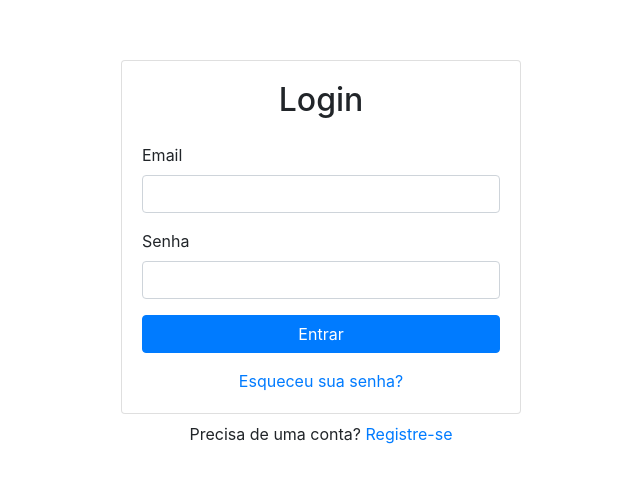
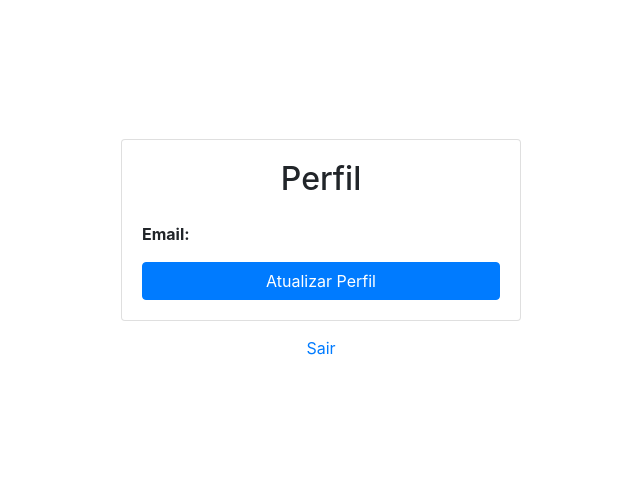
Before and after one commit to LeonardoChermaut/firebase-react-auth, a React (Create React App) app: page / in a window 1280 px wide. Before the commit this address led to /login. Shown: the part 147-630 px from the top of the page, without its empty margins (319-959 px from the left). Built offline with nearby package versions, Linux system fonts and the light colour scheme; no server answers.

Commit message:
fix: refresh page logout user, increment const on firebase and adjust context with reduce, package.json.

```diff
--- a/src/App.jsx
+++ b/src/App.jsx
@@ -17,7 +17,8 @@ export const App = () => {
           <AuthProvider>
             <Switch>
               <PrivateRoute exact path="/" component={Dashboard} />
-              <PrivateRoute path="/update-profile" component={Profile} />
+              <PrivateRoute exact path="/register" component={EmployeForm} />
+              <PrivateRoute path="/profile" component={Profile} />
               <Route path="/signup" component={Signup} />
               <Route path="/login" component={Login} />
               <Route path="/forgot-password" component={ForgotPassword} />
--- a/src/components/darshboard/Dashboard.jsx
+++ b/src/components/darshboard/Dashboard.jsx
@@ -2,7 +2,7 @@ import React, { useState } from "react";
 import { Card, Button, Alert } from "react-bootstrap";
 import { Link, useHistory } from "react-router-dom";
 import { useAuth } from "../../contexts/index";
-import { EmployeForm } from "../employe-form/EmployeForm";
+import { EmployeForm } from "../index";
 
 export const Dashboard = () => {
   const history = useHistory();
@@ -14,8 +14,8 @@ export const Dashboard = () => {
       await logout();
       history.push("/login");
     } catch (error) {
+      setError("Failed to log out");
       console.error("error logout\n", error.message);
-      setError("Failed to log out");
     }
   };
 
@@ -25,8 +25,8 @@ export const Dashboard = () => {
         <Card.Body>
           <h2 className="text-center mb-4">Perfil</h2>
           {error && <Alert variant="danger">{error}</Alert>}
-          <strong>Email:</strong> {currentUser.email}
-          <Link to="/update-profile" className="btn btn-primary w-100 mt-3">
+          <strong>Email:</strong> {currentUser && currentUser.email}
+          <Link to="/profile" className="btn btn-primary w-100 mt-3">
             Atualizar Perfil
           </Link>
         </Card.Body>
--- a/src/components/employe-form/EmployeForm.jsx
+++ b/src/components/employe-form/EmployeForm.jsx
@@ -1,4 +1,4 @@
-import { React, useState } from "react";
+import React, { useState } from "react";
 import { db, storage } from "../../db/firebase";
 import { useAuth } from "../../contexts/authContext";
 import { Form, Button, Row, Col } from "react-bootstrap";
@@ -25,7 +25,7 @@ export const EmployeForm = () => {
     const fileRef = storageRef.child(photo.name);
     const fileSnapshot = await fileRef.put(photo);
     const fileUrl = await fileSnapshot.ref.getDownloadURL();
-    await db.collection("funcionarios").add({
+    await db.collection("employee").add({
       name,
       email,
       hiringDate,
@@ -51,6 +51,7 @@ export const EmployeForm = () => {
   };
 
   return (
+
     <Form onSubmit={handleFormSubmit}>
       <Form.Group controlId="formName">
         <Form.Label>Nome</Form.Label>
--- a/src/contexts/authContext.js
+++ b/src/contexts/authContext.js
@@ -1,12 +1,5 @@
-import React, {
-  createContext,
-  useContext,
-  useState,
-  useEffect,
-  useReducer,
-} from "react";
-import { auth, createUser, signOutUser, signInUser } from "../db/firebase";
-import { authReducer } from "./authReducer";
+import React, { createContext, useContext, useState, useEffect } from "react";
+import { auth, createUser, signOutUser, signInUser, passwordReset } from "../db/firebase";
 
 const AuthContext = createContext();
 
@@ -14,12 +7,13 @@ export const useAuth = () => useContext(AuthContext);
 
 export const AuthProvider = ({ children }) => {
   const [currentUser, setCurrentUser] = useState(null);
-  const [state, dispatch] = useReducer(authReducer, { currentUser });
+  const [loading, setLoading] = useState(true);
+  const [mounted, setMounted] = useState(false);
 
   const login = async (email, password) => {
     try {
       const { user } = await signInUser(auth, email, password);
-      dispatch({ type: "LOGIN", payload: user });
+      if (mounted) setCurrentUser(user);
     } catch (error) {
       console.error("error login\n", error.message);
     }
@@ -28,7 +22,7 @@ export const AuthProvider = ({ children }) => {
   const logout = async () => {
     try {
       await signOutUser(auth);
-      dispatch({ type: "LOGOUT" });
+      if (mounted) setCurrentUser(null);
     } catch (error) {
       console.error(error.message);
     }
@@ -37,7 +31,7 @@ export const AuthProvider = ({ children }) => {
   const signup = async (email, password) => {
     try {
       const { user } = await createUser(auth, email, password);
-      dispatch({ type: "SIGNUP", payload: user });
+      if (mounted) setCurrentUser(user);
     } catch (error) {
       console.error(error.message);
     }
@@ -45,9 +39,9 @@ export const AuthProvider = ({ children }) => {
 
   const resetPassword = async (email) => {
     try {
-      await auth.sendPasswordResetEmail(email);
+      await passwordReset(email);
     } catch (error) {
-     console.error(error.message);
+      console.error(error.message);
     }
   };
 
@@ -62,18 +56,34 @@ export const AuthProvider = ({ children }) => {
   };
 
   useEffect(() => {
-    const unsubscribe = auth.onAuthStateChanged(setCurrentUser);
-    return unsubscribe;
-  }, []);
+    setMounted(true);
+    const unsubscribe = auth.onAuthStateChanged((user) => {
+      if (mounted) {
+        setCurrentUser(user);
+        setLoading(false);
+      }
+    });
+    return () => {
+      setMounted(false);
+      unsubscribe();
+    };
+  }, [mounted]);
+
+  const isAuthenticated = () => !!currentUser;
 
   const value = {
-    currentUser: state.currentUser,
+    currentUser,
+    isAuthenticated,
+    login,
     signup,
-    login,
     logout,
     resetPassword,
     updateUser,
   };
 
-  return <AuthContext.Provider value={value}>{children}</AuthContext.Provider>;
+  return (
+    <AuthContext.Provider value={value}>
+      {!loading && children}
+    </AuthContext.Provider>
+  );
 };
--- a/src/contexts/index.js
+++ b/src/contexts/index.js
@@ -1,4 +1,3 @@
-export { authReducer } from "./authReducer";
 export { DarkModeReducer } from "./darkModeReducer";
 export { useAuth, AuthProvider } from "./authContext";
 export { DarkModeContext, DarkModeContextProvider } from "./darkModeContext";
--- a/src/db/firebase.js
+++ b/src/db/firebase.js
@@ -1,6 +1,7 @@
 import {
   getAuth,
   signOut,
+  sendPasswordResetEmail,
   signInWithEmailAndPassword,
   createUserWithEmailAndPassword,
 } from "firebase/auth";
@@ -17,10 +18,13 @@ const config = {
   appId: "1:918153009233:web:db289aba2902700c93c070",
 };
 
-export const app = initializeApp(config);
-export const auth = getAuth(app);
-export const db = getFirestore(app);
-export const storage = getStorage(app);
-export const signOutUser = signOut;
-export const signInUser = signInWithEmailAndPassword;
-export const createUser = createUserWithEmailAndPassword;
+ const app = initializeApp(config);
+ const auth = getAuth(app);
+ const db = getFirestore(app);
+ const storage = getStorage(app);
+ const signOutUser = signOut;
+ const passwordReset = sendPasswordResetEmail;
+ const signInUser = signInWithEmailAndPassword;
+ const createUser = createUserWithEmailAndPassword;
+
+export { app, auth, db, storage, signOutUser, passwordReset, signInUser, createUser };
--- a/src/pages/login/Login.jsx
+++ b/src/pages/login/Login.jsx
@@ -1,4 +1,4 @@
-import React, { useRef, useState } from "react";
+import React, { useEffect, useRef, useState } from "react";
 import { useAuth } from "../../contexts/index";
 import { Link, useHistory } from "react-router-dom";
 import { Form, Button, Card, Alert } from "react-bootstrap";
@@ -11,6 +11,12 @@ export const Login = () => {
   const [loading, setLoading] = useState(false);
   const history = useHistory();
 
+  useEffect(() => {
+    return () => {
+      setLoading(false);
+    };
+  }, []);
+
   const handleSubmit = async (e) => {
     e.preventDefault();
 
@@ -21,7 +27,7 @@ export const Login = () => {
       history.push("/");
     } catch (error) {
       setError("Erro ao efetuar login");
-     console.error(error.message);
+      console.error(error.message);
     }
 
     setLoading(false);
--- a/src/routers/PrivateRoute.jsx
+++ b/src/routers/PrivateRoute.jsx
@@ -1,20 +1,17 @@
 import React from "react";
 import { Route, Redirect } from "react-router-dom";
-import { useAuth } from "../contexts/index";
+import { useAuth } from "../contexts/authContext";
 
 export const PrivateRoute = ({ component: Component, ...rest }) => {
-  const { currentUser } = useAuth();
+  const {  isAuthenticated } = useAuth()
 
   return (
     <Route
-      {...rest}
-      render={(props) => {
-        return currentUser ? (
-          <Component {...props} />
-        ) : (
-          <Redirect to="/login" />
-        );
+      {...rest} render={props => {
+        return isAuthenticated
+          ? <Component {...props} />
+          : <Redirect to="/login" />
       }}
     ></Route>
-  );
-};
+  )
+}
```
